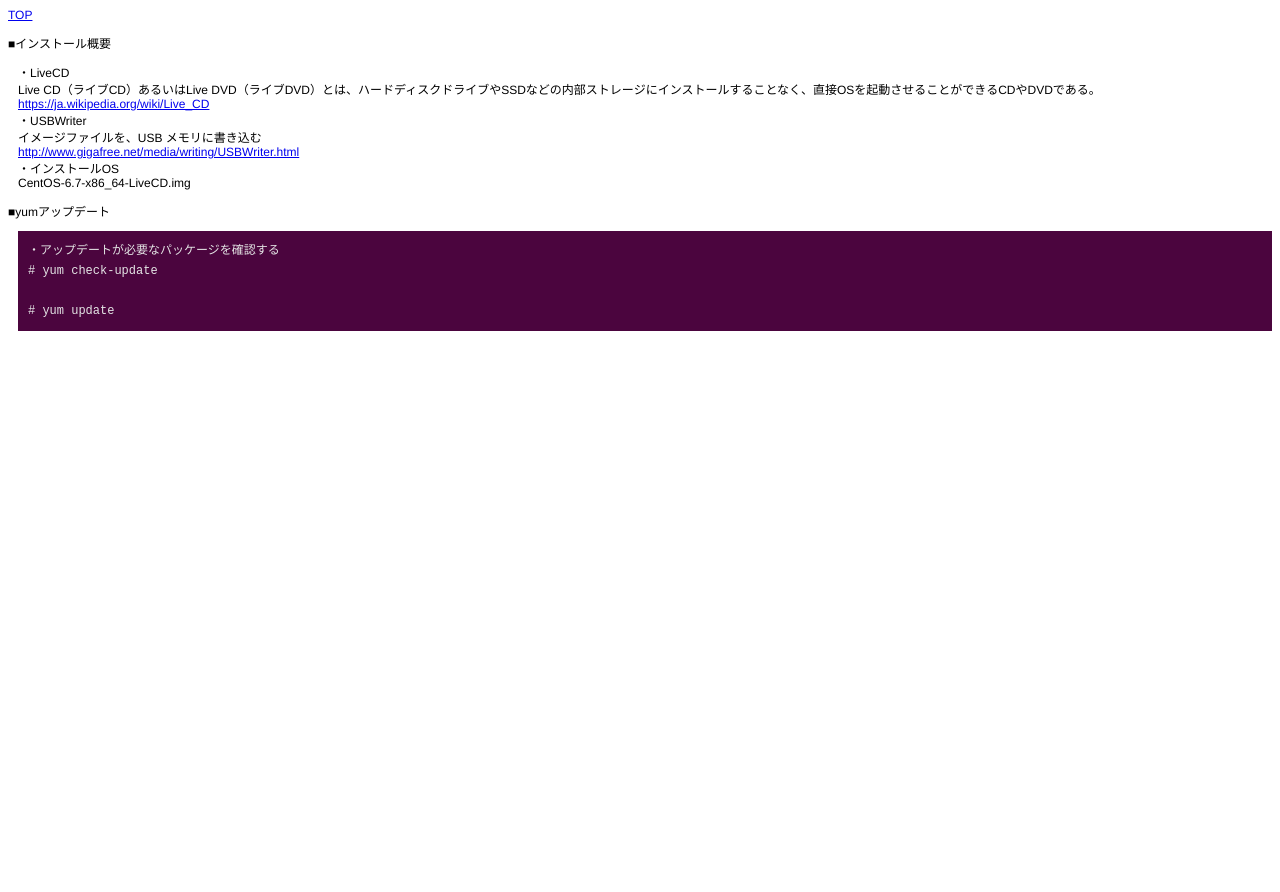
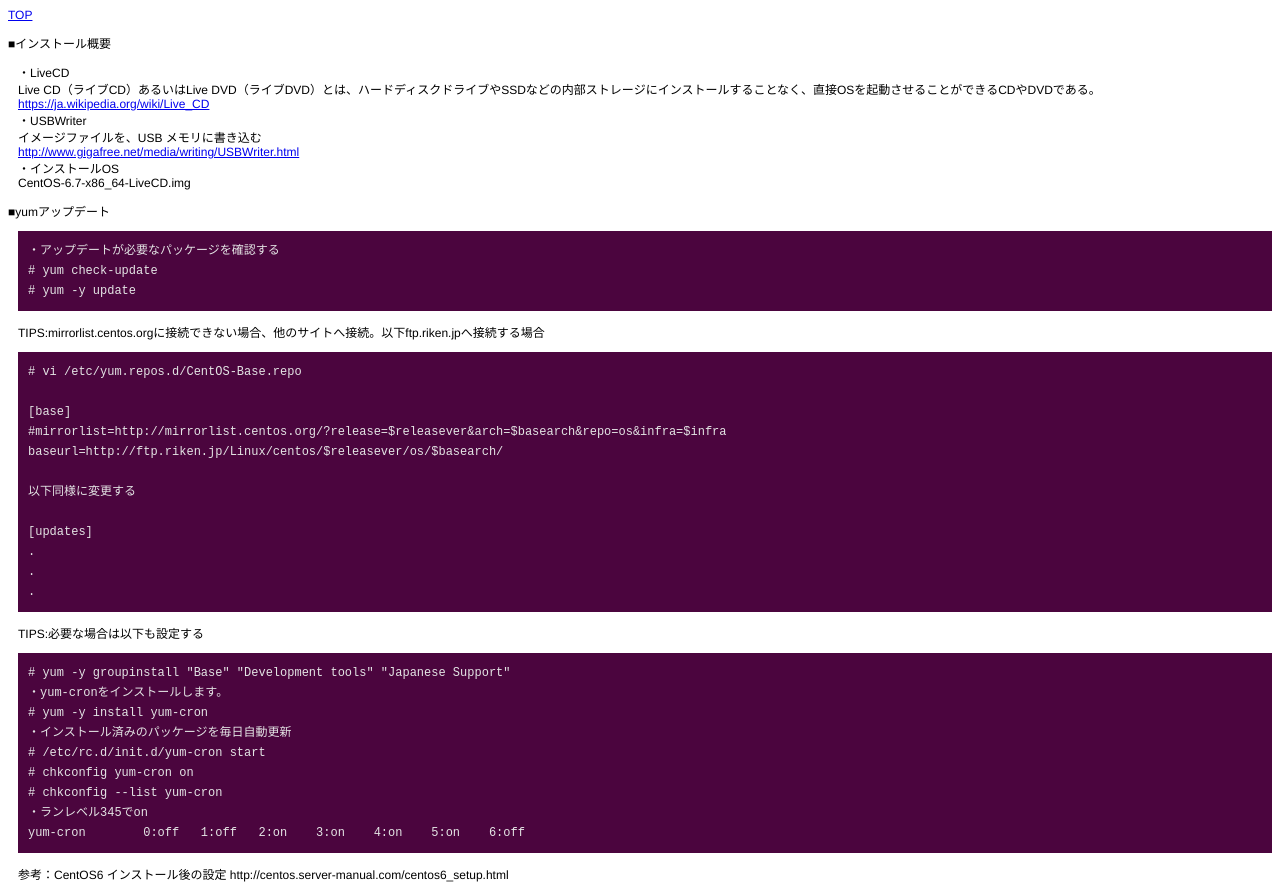
Before and after one commit to ChaosCreators/TechnicalNote, a plain HTML site: page centos/install.html in a window 1280 px wide. Before the commit the page ends 800 px from the top, so only its background shows below. Drawn offline with Linux system fonts and the light colour scheme.

Commit message:
edit centos/*.html

```diff
--- a/centos/install.html
+++ b/centos/install.html
@@ -30,6 +30,42 @@ CentOS-6.7-x86_64-LiveCD.img<br/>
 <pre>
 ・アップデートが必要なパッケージを確認する
 # yum check-update
+# yum -y update
+</pre>
 
-# yum update
+<div>
+TIPS:mirrorlist.centos.orgに接続できない場合、他のサイトへ接続。以下ftp.riken.jpへ接続する場合
+</div>
+<pre>
+# vi /etc/yum.repos.d/CentOS-Base.repo
+
+[base]
+#mirrorlist=http://mirrorlist.centos.org/?release=$releasever&arch=$basearch&repo=os&infra=$infra
+baseurl=http://ftp.riken.jp/Linux/centos/$releasever/os/$basearch/
+
+以下同様に変更する
+
+[updates]
+.
+.
+.
 </pre>
+
+<div>
+TIPS:必要な場合は以下も設定する
+</div>
+<pre>
+# yum -y groupinstall "Base" "Development tools" "Japanese Support"
+・yum-cronをインストールします。
+# yum -y install yum-cron
+・インストール済みのパッケージを毎日自動更新
+# /etc/rc.d/init.d/yum-cron start
+# chkconfig yum-cron on
+# chkconfig --list yum-cron
+・ランレベル345でon
+yum-cron	0:off   1:off   2:on    3:on    4:on    5:on    6:off
+</pre>
+<div>
+参考：CentOS6 インストール後の設定
+http://centos.server-manual.com/centos6_setup.html
+</div>
```
